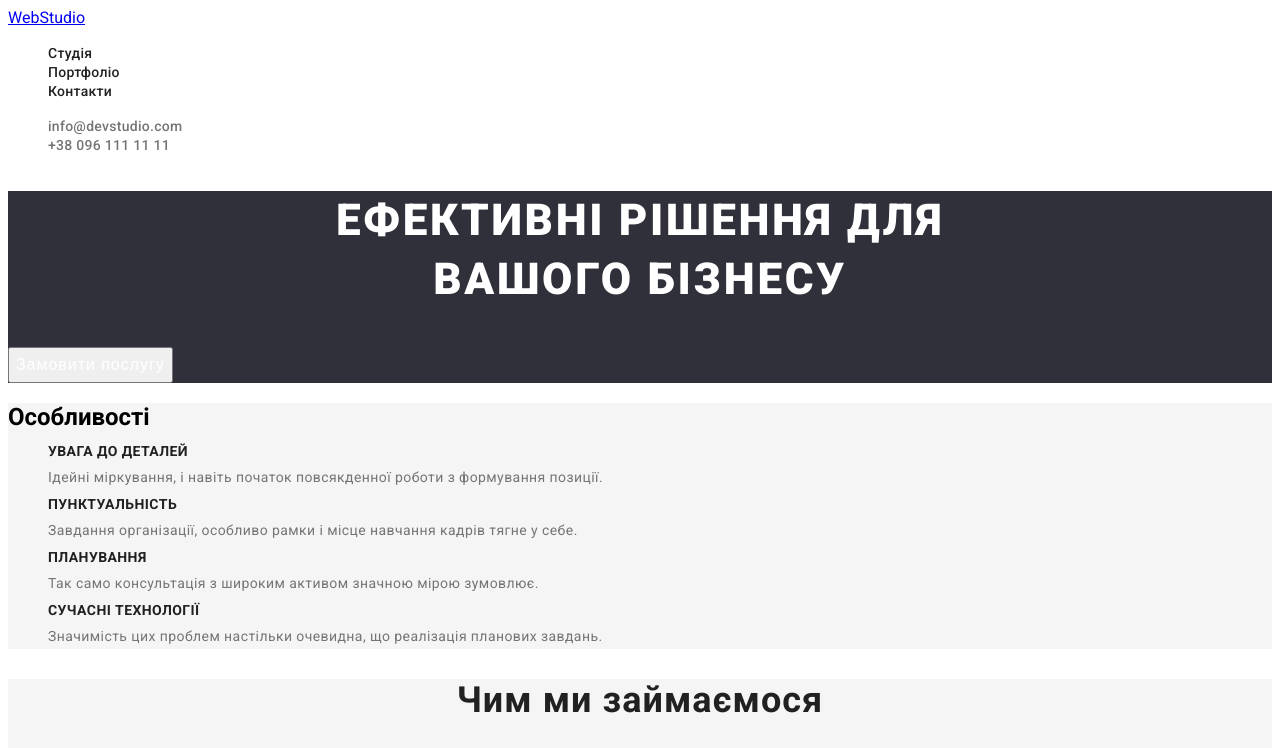
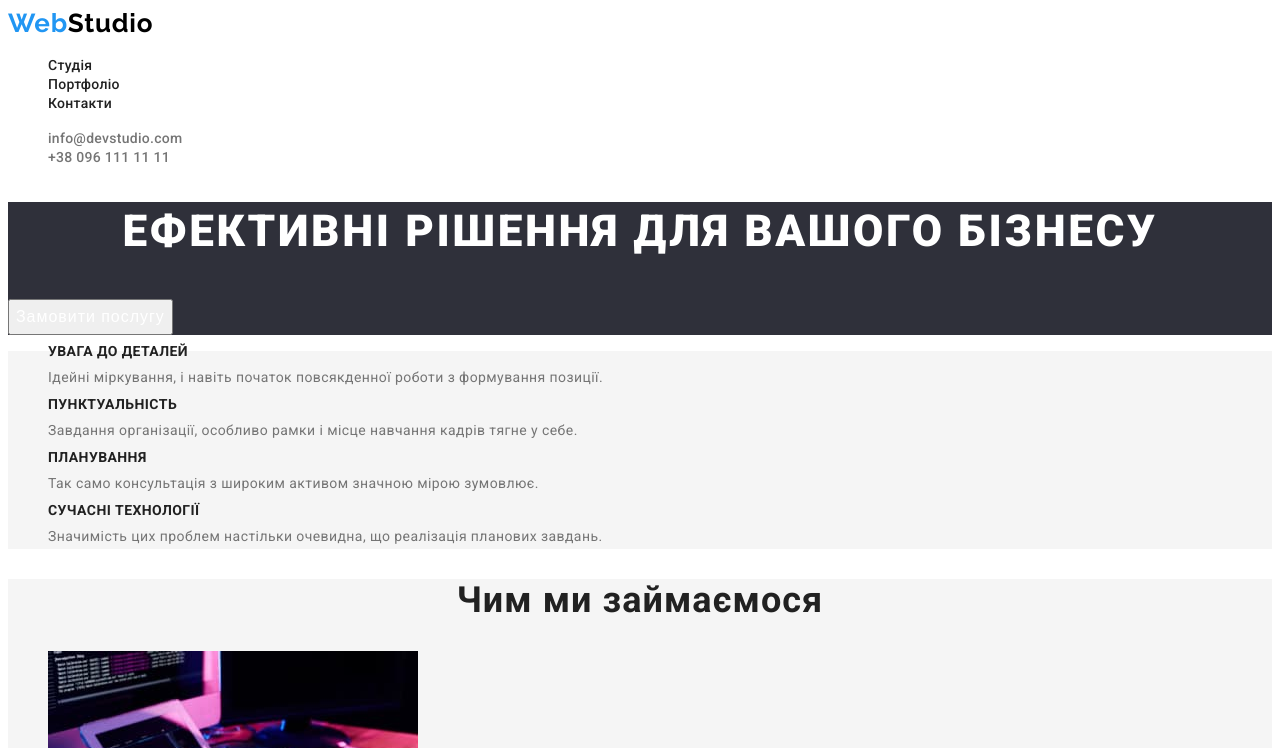
Before and after one commit to akosham/goit-markup-hw-02, a plain HTML site: page index.html in a window 1280 px wide. Shown: the top 748 px of the page. Drawn offline with Linux system fonts and the light colour scheme.

Commit message:
add css styles for all sections

```diff
--- a/css/styles.css
+++ b/css/styles.css
@@ -1,3 +1,10 @@
+:root{
+  --main-title-color: #212121;
+  --mail-font: 'Roboto', sans-serif;
+  --main-background: #F5F5F5;
+  --accent-color:#2196F3;
+}
+
 body {
   font-family: 'Roboto', sans-serif;
 }
@@ -10,10 +17,40 @@ body {
   text-decoration: none;
 }
 
+.visually-hidden {
+  position: absolute;
+  white-space: nowrap;
+  width: 1px;
+  height: 1px;
+  overflow: hidden;
+  border: 0;
+  padding: 0;
+  clip: rect(0 0 0 0);
+  clip-path: inset(50%);
+  margin: -1px;
+}
+
 /* --------------header------------- */
 
 .header {
   background-color: white;
+}
+
+.header-logo{
+  font-family: 'Raleway', sans-serif;
+  font-weight: 700;
+  font-size: 26px;
+  line-height: 1.19;
+  letter-spacing: 0.03em;
+  color: #2196F3
+}
+
+.logo-link{
+  color: #000000;
+}
+
+.header-item{
+
 }
 
 .header-link {
@@ -64,6 +101,7 @@ body {
   text-align: center;
   letter-spacing: 0.06em;
   color: #ffffff;
+  cursor: pointer;
 }
 
 .hero{
@@ -74,8 +112,6 @@ body {
 
 .second-section {
   background-color: #F5F5F5;
-}
-.second-section-title {
 }
 .second-section-list {
 }
@@ -156,8 +192,16 @@ body {
 
 .footer {
   background-color: #2F303A;;
+  font-family: 'Roboto', sans-serif;
 }
 .footer-logo {
+  font-family: 'Raleway', sans-serif;
+  font-style: normal;
+  font-weight: 700;
+  font-size: 26px;
+  line-height: 1.19;
+  letter-spacing: 0.03em;
+  color: #2196F3;
 }
 .footer-address {
 }
@@ -166,6 +210,7 @@ body {
 .footer-item {
 }
 .footer-link-place{
+  font-style: normal;
   font-weight: 400;
   font-size: 14px;
   line-height: 1.71;
@@ -173,6 +218,7 @@ body {
   color: #FFFFFF;
 }
 .footer-link {
+  font-style: normal;
   font-weight: 400;
   font-size: 14px;
   line-height: 1.71;
--- a/index.html
+++ b/index.html
@@ -16,7 +16,9 @@
   <body>
     <header class="header">
       <nav>
-        <a class="header-logo" href="./index.html" lang="en">WebStudio</a>
+        <a class="header-logo link" href="./index.html" lang="en"
+          >Web<span class="logo-link">Studio</span></a
+        >
         <ul class="header-list list">
           <li class="header-item">
             <a class="header-link link" href="./index.html">Студія</a>
@@ -40,14 +42,11 @@
     </header>
     <main>
       <section class="hero">
-        <h1 class="hero-title">
-          Ефективні рішення для <br />
-          вашого бізнесу
-        </h1>
+        <h1 class="hero-title">Ефективні рішення для вашого бізнесу</h1>
         <button class="hero-btn" type="button">Замовити послугу</button>
       </section>
       <section class="second-section">
-        <h2 class="second-section-title">Особливості</h2>
+        <h2 class="visually-hidden">Особливості</h2>
         <ul class="second-section-list">
           <li class="second-section-item list">
             <h3 class="second-section-subtitle">Увага до деталей</h3>
@@ -158,7 +157,9 @@
       </section>
     </main>
     <footer class="footer">
-      <a class="footer-logo" href="./index.html" lang="en">WebStudio</a>
+      <a class="footer-logo link" href="./index.html" lang="en"
+        >Web<span class="logo-link">Studio</span></a
+      >
       <address class="footer-address">
         <ul class="footer-list">
           <li class="footer-item list">
```
